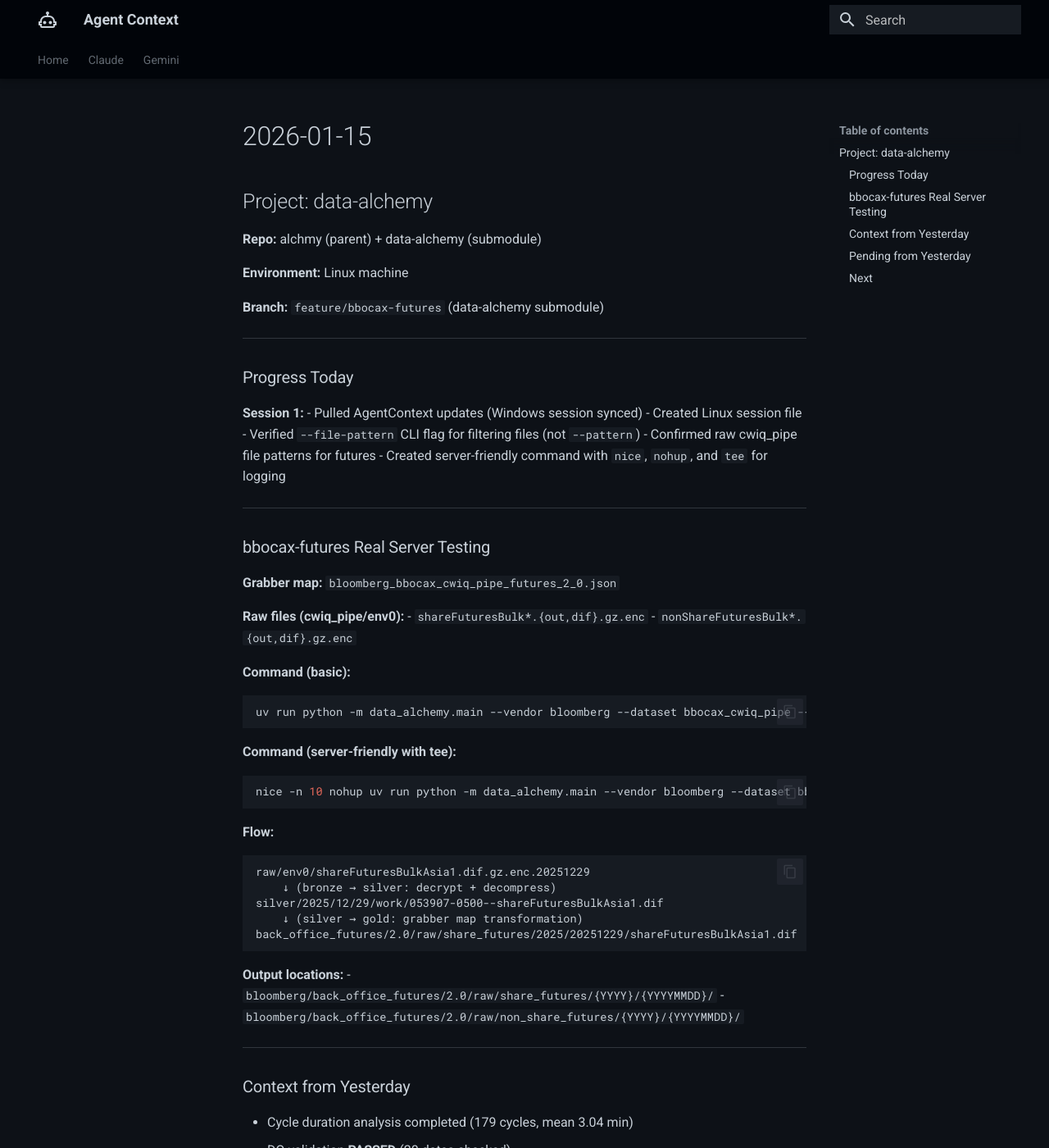
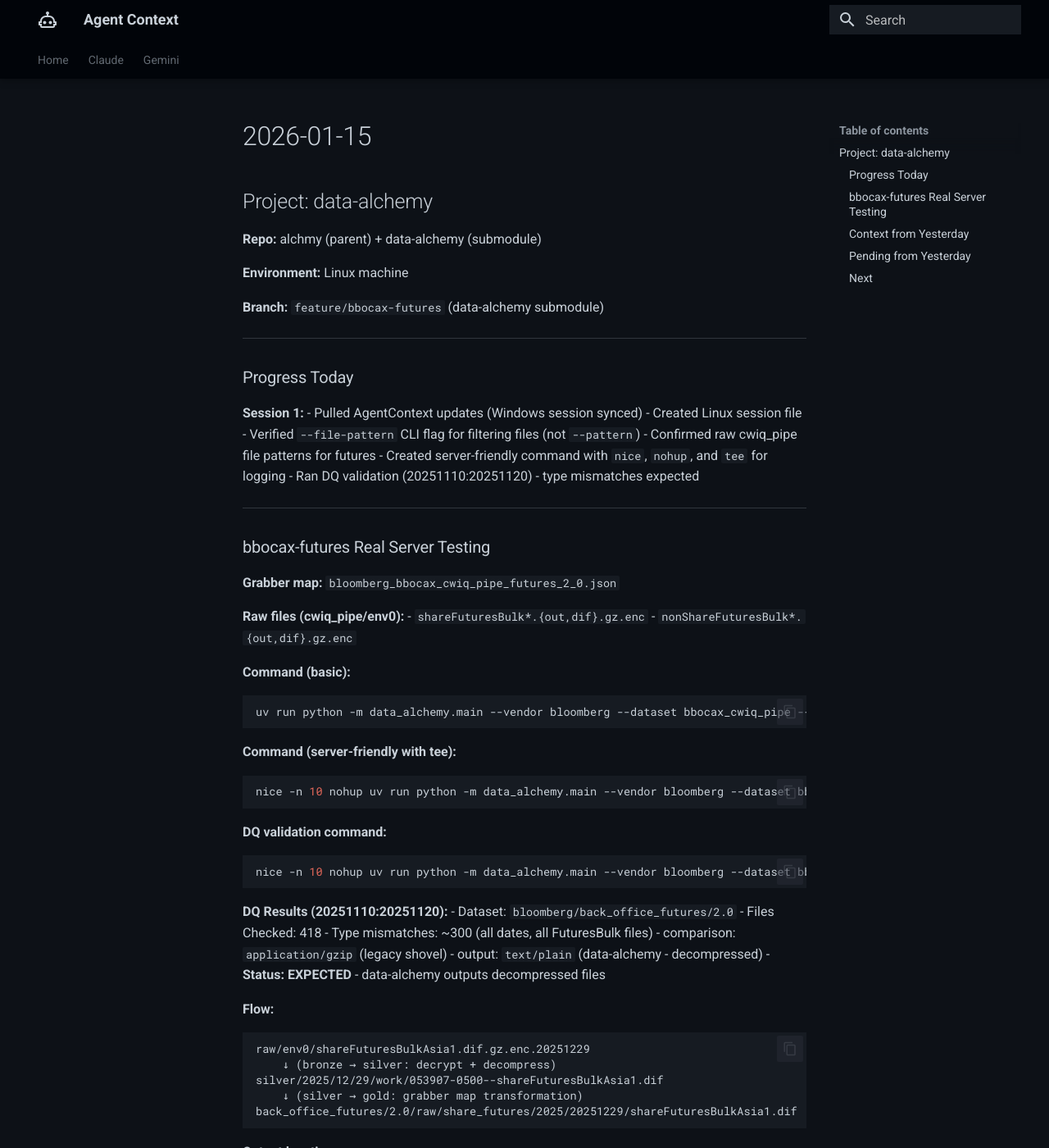
Before and after one commit to ThanuMahee12/AgentContext, an MkDocs documentation site: the page built from docs/Claude/sessions/linux/2026-01-15.md, in a window 1280 px wide and 1400 px high. Shown: the whole window at 82% size. Built offline with MkDocs 1.6.1 and Material for MkDocs 9.7.7, drawn with Linux system fonts in a browser that asks for light colours.

Commit message:
docs: add DQ results for bbocax-futures (type mismatches expected)

````diff
--- a/docs/Claude/sessions/linux/2026-01-15.md
+++ b/docs/Claude/sessions/linux/2026-01-15.md
@@ -18,6 +18,7 @@
 - Verified `--file-pattern` CLI flag for filtering files (not `--pattern`)
 - Confirmed raw cwiq_pipe file patterns for futures
 - Created server-friendly command with `nice`, `nohup`, and `tee` for logging
+- Ran DQ validation (20251110:20251120) - type mismatches expected
 
 ---
 
@@ -38,6 +39,19 @@ uv run python -m data_alchemy.main --vendor bloomberg --dataset bbocax_cwiq_pipe
 ```bash
 nice -n 10 nohup uv run python -m data_alchemy.main --vendor bloomberg --dataset bbocax_cwiq_pipe --version 1.0 --backfill 2000 --file-pattern "shareFuturesBulk|nonShareFuturesBulk" 2>&1 | tee /home/svc_dat_alche_u/workspace/thanudev/logs/bbocax-futures-$(date +%Y%m%d-%H%M%S).log &
 ```
+
+**DQ validation command:**
+```bash
+nice -n 10 nohup uv run python -m data_alchemy.main --vendor bloomberg --dataset bbocax_cwiq_pipe --version 1.0 --dq --verbose-dq --dq-date-range 20251110:20251120 --file-pattern "shareFuturesBulk|nonShareFuturesBulk" 2>&1 | tee /home/svc_dat_alche_u/workspace/thanudev/logs/bbocax-futures-dq-$(date +%Y%m%d-%H%M%S).log &
+```
+
+**DQ Results (20251110:20251120):**
+- Dataset: `bloomberg/back_office_futures/2.0`
+- Files Checked: 418
+- Type mismatches: ~300 (all dates, all FuturesBulk files)
+  - comparison: `application/gzip` (legacy shovel)
+  - output: `text/plain` (data-alchemy - decompressed)
+- **Status: EXPECTED** - data-alchemy outputs decompressed files
 
 **Flow:**
 ```
````
